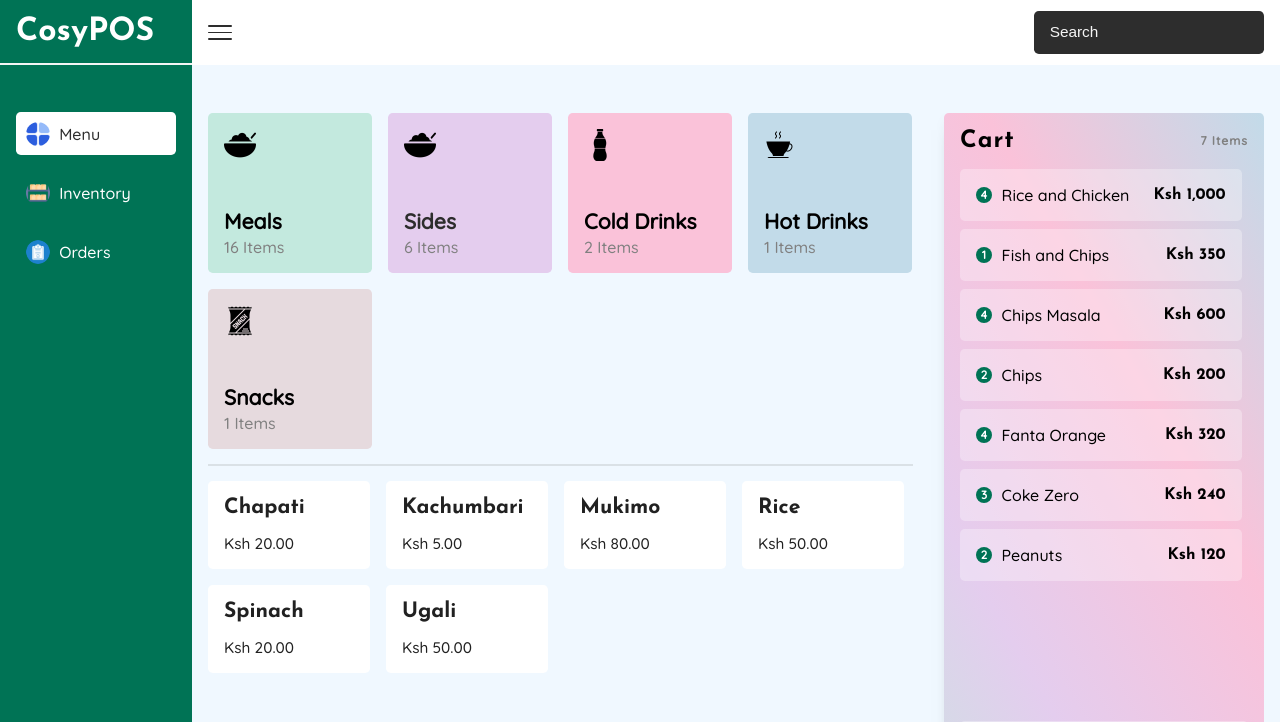
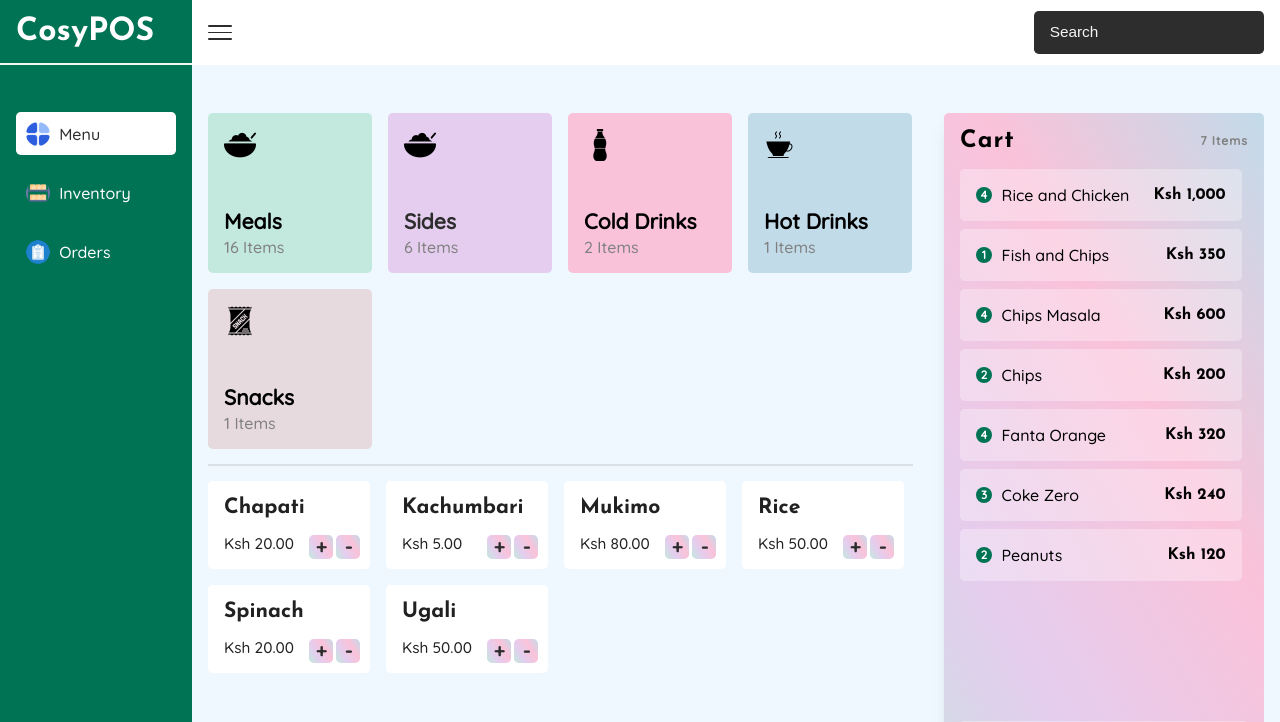
Before and after one commit to kevokagwima/Restaurant-App, a Django app: page /home/ in a window 1280 px wide, after a click that opens the changed part. Shown: the top 722 px of the page. Run offline with Django 3.2, Linux system fonts and the light colour scheme; a user stored in the database is signed in; data comes from the database, SQL or seed files in the repository; both versions use the stored data as it was after the commit; parts of the project's set-up code (start-up, migrations or seed data) failed here and were passed over; grey boxes are pictures that could not be loaded.

Commit message:
Updated Files

```diff
--- a/Order/urls.py
+++ b/Order/urls.py
@@ -7,7 +7,6 @@ urlpatterns = [
   path("home/", views.home, name="home"),
   path("loadMenu/", views.loadMenu, name="loadMenu"),
   path("new-order/<str:pk>/", views.newOrder, name="new-order"),
-  path("increase-quantity/<str:pk>/", views.increase_quantity, name="increase-quantity"),
   path("decrease-quantity/<str:pk>/", views.decrease_quantity, name="decrease-quantity"),
   path("remove-item/<int:pk>/", views.removeItem, name="remove-item"),
 ]
--- a/Order/views.py
+++ b/Order/views.py
@@ -93,11 +93,20 @@ def newOrder(request, pk):
 
   return redirect('Order:home')
 
-def increase_quantity(request, pk):
-  pass
+def decrease_quantity(request, pk):
+  active_order = Order.objects.filter(is_active=True).first()
+  if active_order:
+    order_item = OrderItems.objects.filter(item_name=pk).first()
+    if order_item and order_item.item_quantity >= 2:
+      order_item.item_quantity = order_item.item_quantity - 1
+      order_item.save()
+    else:
+      order_item.delete()
+    messages.success(request, "Cart updated successfully")
+  else:
+    messages.error(request, "An error occured")
 
-def decrease_quantity(request, pk):
-  pass
+  return redirect('Order:home')
 
 def removeItem(request, pk):
   try:
--- a/static/css/order/home.css
+++ b/static/css/order/home.css
@@ -294,11 +294,12 @@
   min-height: 1.5rem;
   aspect-ratio: 1/1;
   border-radius: var(--border-radius);
-  background-color: var(--main-bgcolor);
-  color: var(--white);
+  background-image: linear-gradient(60deg, #c3e9de, #e4cdee, #fac2d9, #c2dbe9);
+  color: var(--sec-bgcolor);
   font-family: var(--font-1);
   font-size: 2ch;
   cursor: pointer;
+  font-weight: bold;
 }
 
 #quantity span {
@@ -306,6 +307,7 @@
   text-align: center;
   background-color: var(--whitesmoke);
   font-family: var(--font-1);
+  border-radius: var(--border-radius);
 }
 
 #category-hr {
--- a/templates/order/home.html
+++ b/templates/order/home.html
@@ -114,50 +114,46 @@ Home
               <div id="{{ meal_category.title }}" class="tabcontents">
                 <div class="items-box">
                   {% for meal in meals %}
-                  <a href="{% url 'Order:new-order' meal.name %}">
                   <div class="item">
                     <h4>{{ meal.name }}</h4>
                     <p>Ksh {{ meal.price }}0</p>
+                    <div id="quantity">
+                      <a href="{% url 'Order:new-order' meal.name %}">
+                        <button id="add">+</button>
+                      </a>
                       {% for order_item in order_items %}
                       {% if meal.name == order_item.item_name %}
-                      <div id="quantity">
-                        <a href="{% url 'Order:increase-quantity' meal.name %}">
-                          <button id="add">+</button>
-                        </a>
                       <span>{{ order_item.item_quantity }}</span>
+                      {% endif %}
+                      {% endfor %}
                       <a href="{% url 'Order:decrease-quantity' meal.name %}">
                         <button id="minus">-</button>
                       </a>
                     </div>
-                      {% endif %}
-                      {% endfor %}
                   </div>
-                  </a>
                   {% endfor %}
                 </div>
               </div>
               <div id="{{ side_category.title }}" class="tabcontents">
                 <div class="items-box">
                   {% for side in sides %}
-                  <a href="{% url 'Order:new-order' side.name %}">
                   <div class="item">
                     <h4>{{ side.name }}</h4>
                     <p>Ksh {{ side.price }}0</p>
+                    <div id="quantity">
+                      <a href="{% url 'Order:new-order' side.name %}">
+                        <button id="add">+</button>
+                      </a>
                       {% for order_item in order_items %}
                       {% if side.name == order_item.item_name %}
-                      <div id="quantity">
-                        <a href="{% url 'Order:increase-quantity' side.name %}">
-                          <button id="add">+</button>
-                        </a>
                       <span>{{ order_item.item_quantity }}</span>
+                      {% endif %}
+                      {% endfor %}
                       <a href="{% url 'Order:decrease-quantity' side.name %}">
                         <button id="minus">-</button>
                       </a>
                     </div>
-                      {% endif %}
-                      {% endfor %}
                   </div>
-                  </a>
                   {% endfor %}
                 </div>
               </div>
@@ -166,25 +162,23 @@ Home
                 <div class="items-box">
                   {% for item in items %}
                   {% if item.category == category %}
-                  <a href="{% url 'Order:new-order' item.name %}">
                   <div class="item">
                     <h4>{{ item.name }}</h4>
                     <p>Ksh {{ item.price }}0</p>
+                    <div id="quantity">
+                      <a href="{% url 'Order:new-order' item.name %}">
+                        <button id="add">+</button>
+                      </a>
                       {% for order_item in order_items %}
                       {% if item.name == order_item.item_name %}
-                      <div id="quantity">
-                        <a href="{% url 'Order:increase-quantity' item.name %}">
-                          <button id="add">+</button>
-                        </a>
                       <span>{{ order_item.item_quantity }}</span>
+                      {% endif %}
+                      {% endfor %}
                       <a href="{% url 'Order:decrease-quantity' item.name %}">
                         <button id="minus">-</button>
                       </a>
                     </div>
-                      {% endif %}
-                      {% endfor %}
                   </div>
-                  </a>
                   {% endif %}
                   {% endfor %}
                 </div>
```
Also changed, not shown: db.sqlite3. Lines whose indentation alone changed are shown as unchanged.
